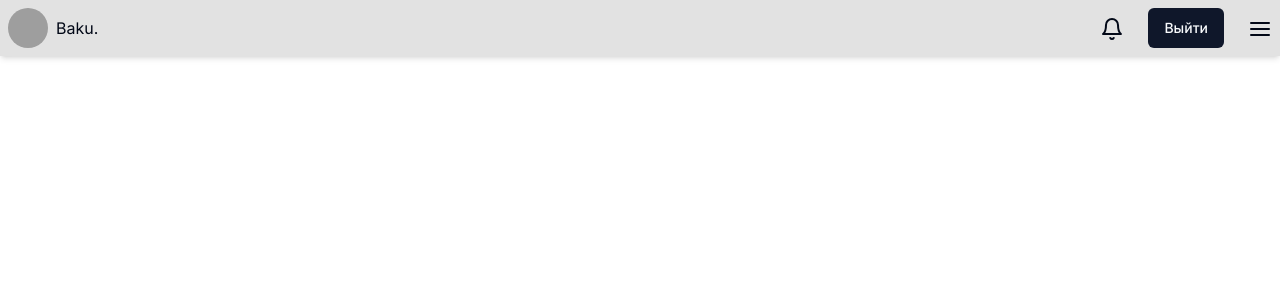
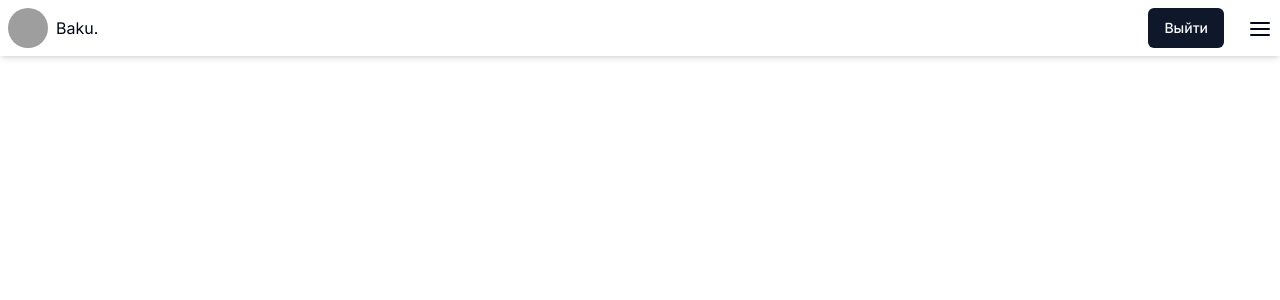
Before and after one commit to BakuEmilov/hairdresser-Irina, a Next.js app: page /admin in a window 1280 px wide. Shown: the top 300 px of the page. Built offline with nearby package versions, Linux system fonts and the light colour scheme; grey boxes are pictures that could not be loaded.

Commit message:
a small change in styles

```diff
--- a/src/app/admin/components/layout/Header.tsx
+++ b/src/app/admin/components/layout/Header.tsx
@@ -8,13 +8,10 @@ import AvatarProfile from "@/ui/avatar/AvatarProfile";
 
 const Header = () => {
   return (
-    <nav className="bg-[#E2E2E2] shadow-md p-2 flex items-center justify-between">
+    <nav className="shadow-md p-2 flex items-center justify-between">
       <AvatarProfile />
 
       <div className="flex gap-x-6">
-        <Link href="/admin/orders">
-          <Bell className="mt-[9px]" />
-        </Link>
 
         <ModalWindow />
 
--- a/src/app/admin/components/menu/Menu.tsx
+++ b/src/app/admin/components/menu/Menu.tsx
@@ -18,7 +18,7 @@ const MenuDropdown = ({ className }: IMenuDropdown) => {
         <DropdownMenuTrigger>
           <AlignJustify />
         </DropdownMenuTrigger>
-        <DropdownMenuContent className="bg-white mr-2">
+        <DropdownMenuContent className="mr-2">
           <DropdownMenuItem>
             <Link href="/admin/settings" className="font-medium">
               Профиль
--- a/src/app/admin/login/hairdresser-details/page.tsx
+++ b/src/app/admin/login/hairdresser-details/page.tsx
@@ -58,7 +58,7 @@ const HairdresserDetails = () => {
                     </SelectTrigger>
                     <SelectContent position="popper">
                       {weeks.map((week) => (
-                        <SelectItem key="value" value={week.value}>
+                        <SelectItem key={week.value} value={week.value}>
                           {week.label}
                         </SelectItem>
                       ))}
--- a/src/ui/modal/ModalWindow.tsx
+++ b/src/ui/modal/ModalWindow.tsx
@@ -18,7 +18,7 @@ const ModalWindow = () => {
         <AlertDialogTrigger asChild>
           <Button>Выйти</Button>
         </AlertDialogTrigger>
-        <AlertDialogContent className="bg-white">
+        <AlertDialogContent>
           <AlertDialogHeader>
             <AlertDialogTitle>Вы точно хотите выйти?</AlertDialogTitle>
             <AlertDialogDescription>
@@ -29,7 +29,7 @@ const ModalWindow = () => {
             <AlertDialogCancel className="border-none">
               Отмена
             </AlertDialogCancel>
-            <AlertDialogAction className="bg-[#E2E2E2] hover:bg-[#F1828D]">
+            <AlertDialogAction>
               Выйти
             </AlertDialogAction>
           </AlertDialogFooter>
```
